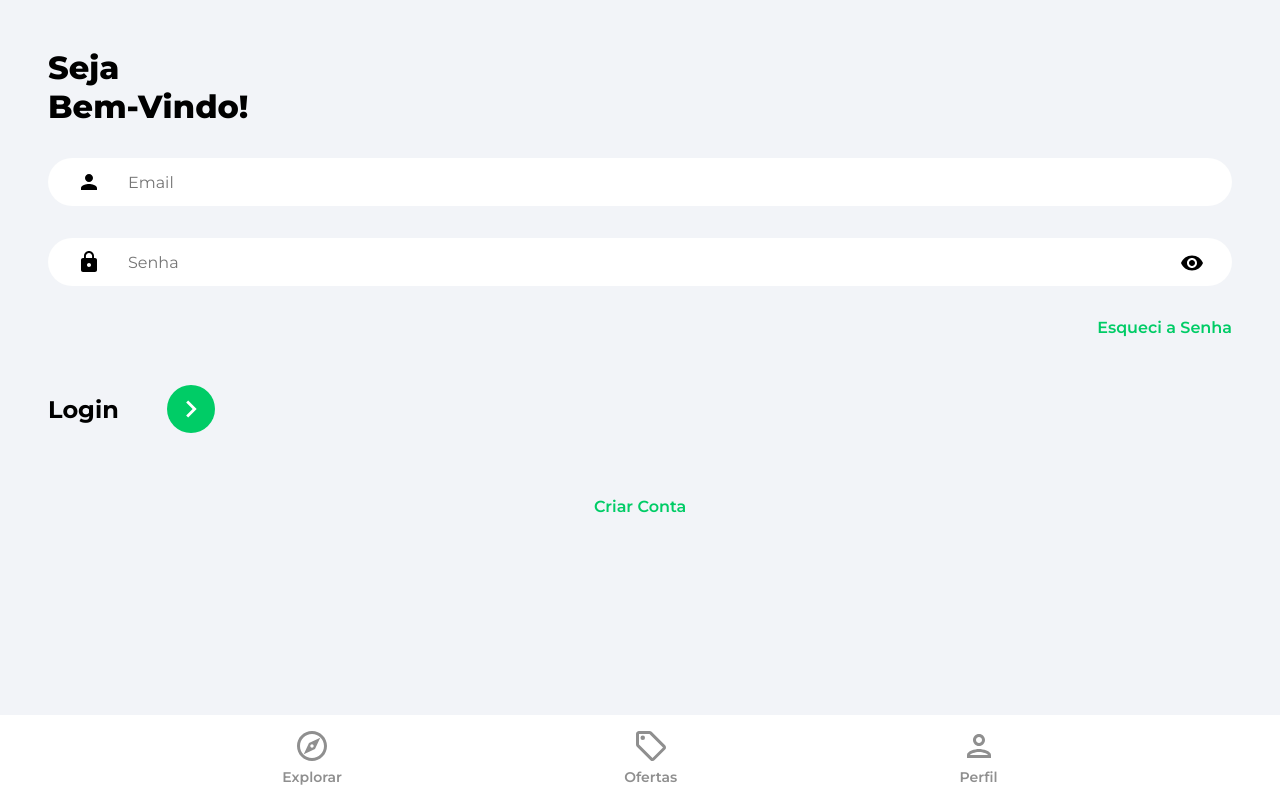
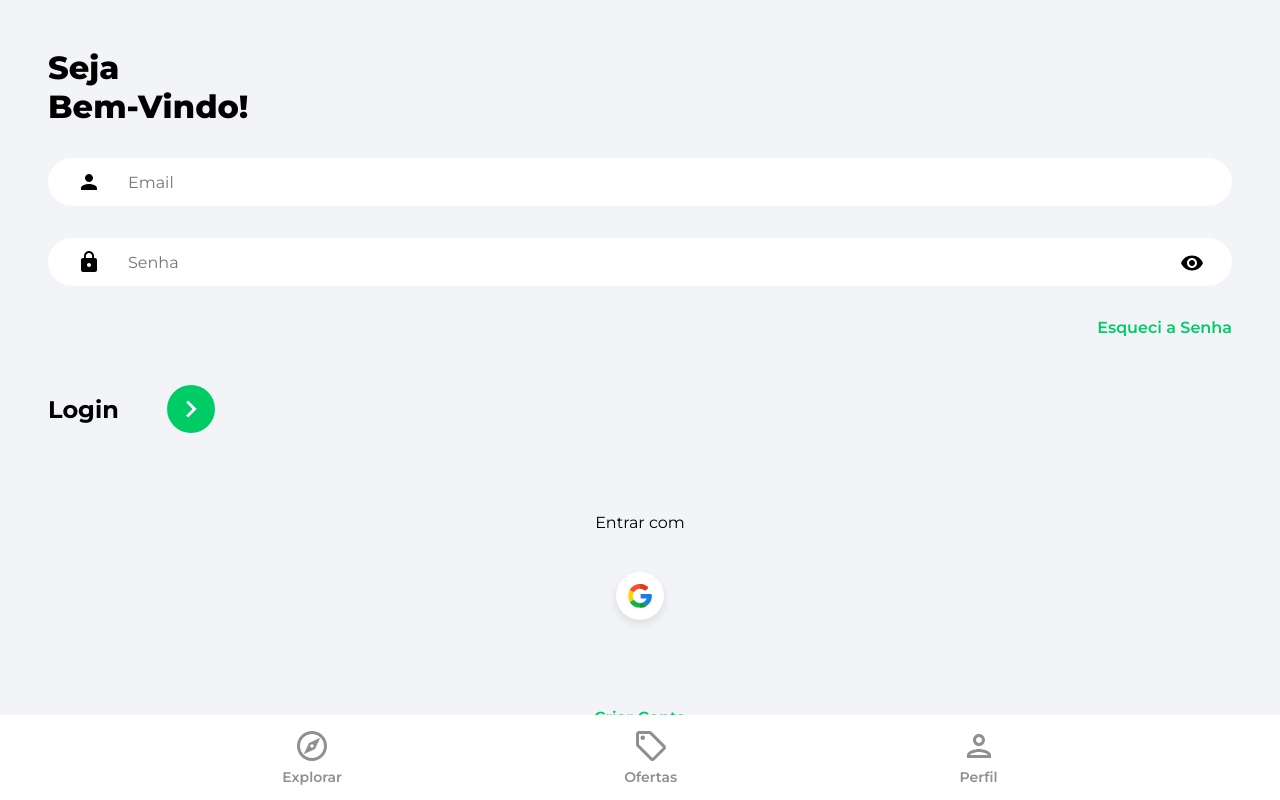
Before and after one commit to MatheusTrinca/house-marketplace, a React (Create React App) app: page /sign-in in a window 1280 px wide. Built offline with nearby package versions, Linux system fonts and the light colour scheme.

Commit message:
finalizado auth

```diff
--- a/src/App.js
+++ b/src/App.js
@@ -32,3 +32,5 @@ function App() {
 }
 
 export default App;
+
+// https://icons8.com.br
--- a/src/components/OAuth.jsx
+++ b/src/components/OAuth.jsx
@@ -1,12 +1,47 @@
-import { useLocation, Navigate } from 'react-router';
-import { getAuth, signInWithPopup } from 'firebase/auth';
-import { doc, setDoc, getDoc } from 'firebase/firebase';
+import { useLocation, useNavigate } from 'react-router';
+import { getAuth, GoogleAuthProvider, signInWithPopup } from 'firebase/auth';
+import { doc, setDoc, getDoc, serverTimestamp } from 'firebase/firestore';
 import { db } from '../firebase.config';
 import { toast } from 'react-toastify';
 import googleIcon from '../assets/svg/googleIcon.svg';
 
 const OAuth = () => {
-  return <div></div>;
+  const navigate = useNavigate();
+  const location = useLocation();
+
+  const onGoogleClick = async () => {
+    try {
+      const auth = getAuth();
+      const provider = new GoogleAuthProvider();
+      const result = await signInWithPopup(auth, provider);
+      const user = result.user;
+
+      const docRef = doc(db, 'users', user.uid);
+      const docSnap = await getDoc(docRef);
+
+      // if user doesn't exists, create user
+      if (!docSnap.exists()) {
+        await setDoc(doc(db, 'users', user.uid), {
+          name: user.displayName,
+          email: user.email,
+          timestamp: serverTimestamp(),
+        });
+      }
+      navigate('/');
+    } catch (error) {
+      console.log(error);
+      toast.error('Erro ao se Autenticar com Google');
+    }
+  };
+
+  return (
+    <div className="socialLogin">
+      <p>{location.pathname === '/sign-in' ? 'Entrar com' : 'Cadastrar'}</p>
+      <button className="socialIconDiv" onClick={onGoogleClick}>
+        <img src={googleIcon} alt="Goolge" className="socialIconImg" />
+      </button>
+    </div>
+  );
 };
 
 export default OAuth;
--- a/src/pages/SignIn.jsx
+++ b/src/pages/SignIn.jsx
@@ -4,6 +4,7 @@ import { ReactComponent as ArrowRightIcon } from '../assets/svg/keyboardArrowRig
 import { getAuth, signInWithEmailAndPassword } from 'firebase/auth';
 import visibilityIcon from '../assets/svg/visibilityIcon.svg';
 import { toast } from 'react-toastify';
+import OAuth from '../components/OAuth';
 
 const SignIn = () => {
   const [showPassword, setShowPassword] = useState(false);
@@ -85,7 +86,7 @@ const SignIn = () => {
             </button>
           </div>
         </form>
-        {/* Google OAuth */}
+        <OAuth />
         <Link to="/sign-up" className="registerLink">
           Criar Conta
         </Link>
--- a/src/pages/SignUp.jsx
+++ b/src/pages/SignUp.jsx
@@ -10,6 +10,7 @@ import {
 import { db } from '../firebase.config';
 import { setDoc, doc, serverTimestamp } from 'firebase/firestore';
 import visibilityIcon from '../assets/svg/visibilityIcon.svg';
+import OAuth from '../components/OAuth';
 
 const SignUp = () => {
   const [showPassword, setShowPassword] = useState(false);
@@ -104,7 +105,7 @@ const SignUp = () => {
             </button>
           </div>
         </form>
-        {/* Google OAuth */}
+        <OAuth />
         <Link to="/sign-in" className="registerLink">
           Login
         </Link>
```
Also changed, not shown: src/assets/svg/facebookIcon.svg (added), src/assets/svg/twitterIcon.svg (added).
